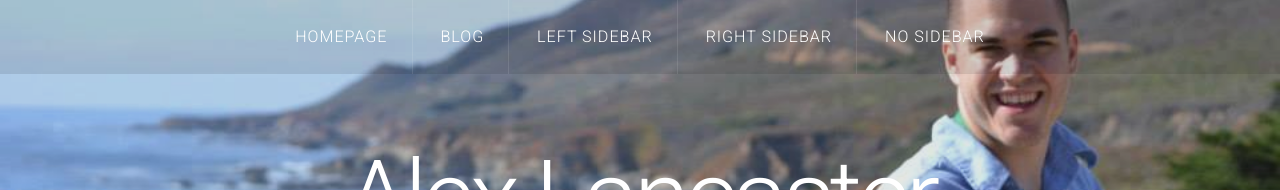
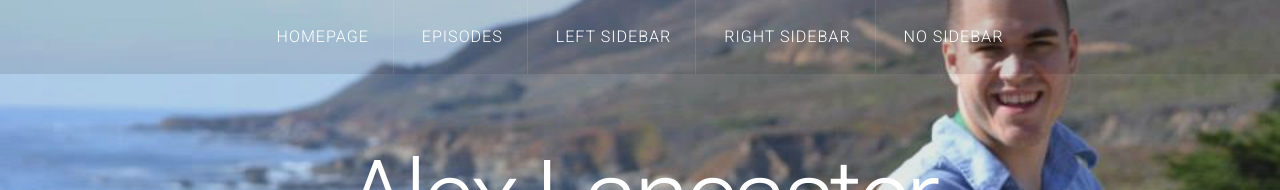
Before and after one commit to alancast/alancast.github.io, a Jekyll site: the page built from Episodes/index.html, in a window 1280 px wide and 900 px high. Shown: the top 190 px of the window. Built offline with Jekyll 4.4.1, drawn with Linux system fonts in a browser that asks for light colours; nearby versions of some CDN libraries.

Commit message:
working on website updates

```diff
--- a/_includes/nav.html
+++ b/_includes/nav.html
@@ -4,7 +4,7 @@
 		<ul>
 			{% assign current = page.url | downcase | split: '/' %}
 			<li {% if current[1] == 'index.html' %}class='current'{% endif %}><a href="/index.html">Homepage</a></li>
-			<li {% if current[1] == 'blog' %}class='current'{% endif %}><a href="/blog">Blog</a></li>
+			<li {% if current[1] == 'Episodes' %}class='current'{% endif %}><a href="/Episodes">Episodes</a></li>
 			<li {% if current[1] == 'left-sidebar.html' %}class='current'{% endif %}><a href="/left-sidebar.html">Left Sidebar</a></li>
 			<li {% if current[1] == 'right-sidebar.html' %}class='current'{% endif %}><a href="/right-sidebar.html">Right Sidebar</a></li>
 			<li {% if current[1] == 'no-sidebar.html' %}class='current'{% endif %}><a href="/no-sidebar.html">No Sidebar</a></li>
```
Also changed, not shown: Episodes/index.html (renamed from blog/index.html), 3 other files.
